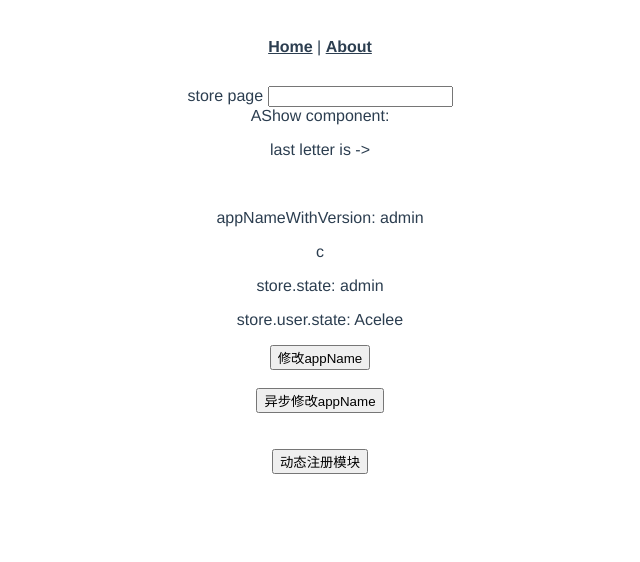
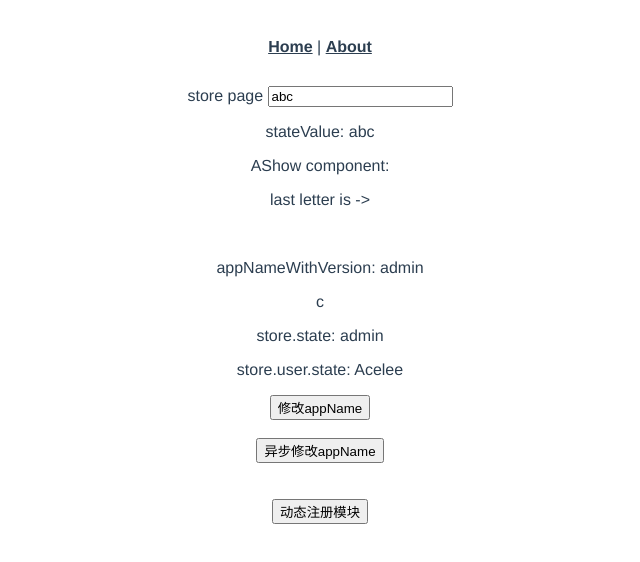
Before and after one commit to AceLynn/vue-cource2, a Vue app: page /#/store in a window 1280 px wide. Shown: the top 562 px of the page, without its empty margins (320-960 px from the left). Built offline with nearby package versions, Linux system fonts and the light colour scheme.

Commit message:
feature: part 7

```diff
--- /dev/null
+++ b/src/plugin/saveInLocal.js
@@ -0,0 +1,15 @@
+export default (store) => {
+  // 当你每次提交mutation后，都会执行subscribe里面的回调函数
+  // 参数 每次提交的mutations和state信息
+  // console.log("store 初始化");
+  // store.state.appName = 'aaaa'; // 错误的方式
+  if (localStorage.state) {
+    store.replaceState(JSON.parse(localStorage.state));
+  }
+  store.subscribe((mutation, state) => {
+    // console.log(mutation, state);
+
+    // 每次提交将信息存在本地
+    localStorage.state = JSON.stringify(state);
+  });
+};
--- a/src/store/index.js
+++ b/src/store/index.js
@@ -5,14 +5,18 @@ import mutations from "./mutations";
 import actions from "./actions";
 import getters from "./getters";
 import user from "./module/user";
+import saveInLocal from "@/plugin/saveInLocal";
 
 Vue.use(Vuex);
 
 export default new Vuex.Store({
+  strict: process.env.NODE_ENV === "development", // 是否开启严格模式，控制 store 是否可以直接赋值修改等; 生产模式关闭以屏蔽错误，开发环境开启用于调试
   namespaced: true, // 开启命名空间后，外部的调用必须带module对应的空间名
   getters,
   state,
   mutations,
   actions,
   modules: { user },
+  // 插件是数组
+  plugins: [saveInLocal],
 });
--- a/src/store/mutations.js
+++ b/src/store/mutations.js
@@ -1,4 +1,4 @@
-import vue from "vue";
+// import vue from "vue";
 
 const mutations = {
   SET_APP_NAME(state, payload) {
@@ -12,6 +12,9 @@ const mutations = {
     // state.js 里有初始化appversion
     state.appVersion = "v3.0";
   },
+  SET_STATE_VALUE(state, value) {
+    state.stateValue = value;
+  },
 };
 
 export default mutations;
--- a/src/store/state.js
+++ b/src/store/state.js
@@ -1,6 +1,7 @@
 const state = {
   appName: "admin",
   appVersion: "",
+  stateValue: "abc",
 };
 
 export default state;
--- a/src/views/store.vue
+++ b/src/views/store.vue
@@ -2,11 +2,13 @@
   <div class="store">
     store page
     <!-- <a-input :value="inputValue" @input="handleInput"></a-input> -->
-    <!-- <a-input v-model="inputValue"></a-input>
-    <p>{{ inputValue }}</p> -->
+    <!-- <a-input :value="stateValue" @input="stateValueChange"></a-input> -->
+    <!-- <p>stateValue: {{ stateValue }}</p> -->
+    <a-input v-model="stateValue"></a-input>
+    <p>stateValue: {{ stateValue }}</p>
 
     <!-- 兄弟组件之间的通信可以通过父组件进行 -->
-    <a-input @input="handleInput"></a-input>
+    <!-- <a-input @input="handleInput"></a-input> -->
     <a-show :content="inputValue"></a-show>
     <p>{{ inputValue }} last letter is -> {{ inputValueLastLetter }}</p>
     <br />
@@ -69,7 +71,17 @@ export default {
       userName: (state) => state.user.userName,
       todoList: (state) => (state.todo ? state.todo.todoList : []),
       todoList1: (state) => (state.user.todo ? state.user.todo.todoList1 : []),
+      // stateValue: (state) => state.stateValue,
     }),
+    stateValue: {
+      get() {
+        // 获取值
+        return this.$store.state.stateValue;
+      },
+      set(val) {
+        this.SET_STATE_VALUE(val);
+      },
+    },
     ...mapGetters(["appNameWithVersion"]),
     inputValueLastLetter() {
       return this.inputValue.substr(-1, 1);
@@ -82,7 +94,7 @@ export default {
   methods: {
     // mutations是方法，不能放computed中
     // actions用于异步请求
-    ...mapMutations(["SET_APP_NAME"]),
+    ...mapMutations(["SET_APP_NAME", "SET_STATE_VALUE"]),
     ...mapActions(["updateAppName"]),
     // ...mapActions("user/subUser", ["updateAppName"]),
     handleInput(val) {
@@ -119,6 +131,9 @@ export default {
         },
       });
     },
+    stateValueChange(val) {
+      this.SET_STATE_VALUE(val);
+    },
   },
 };
 </script>
```
